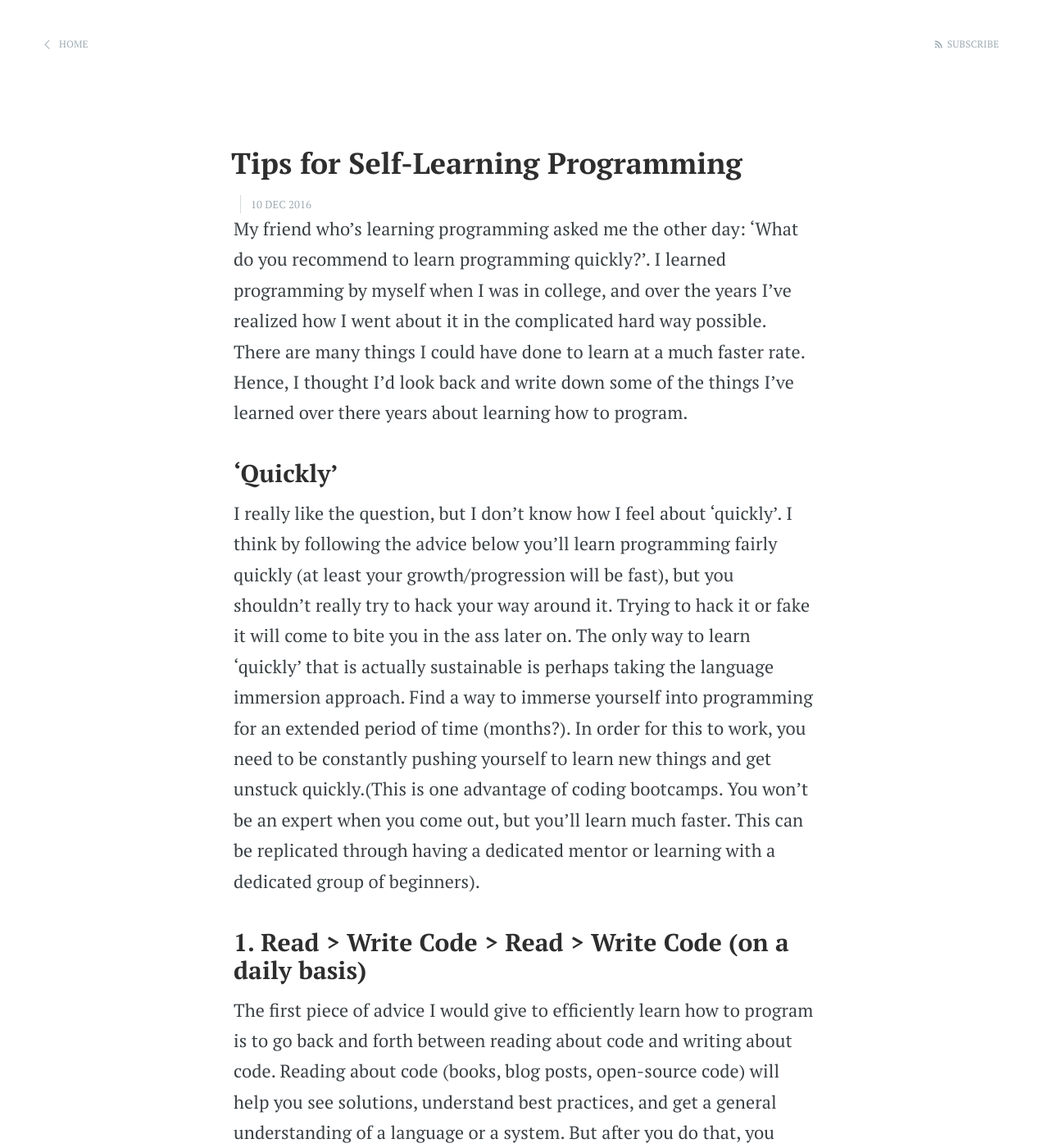
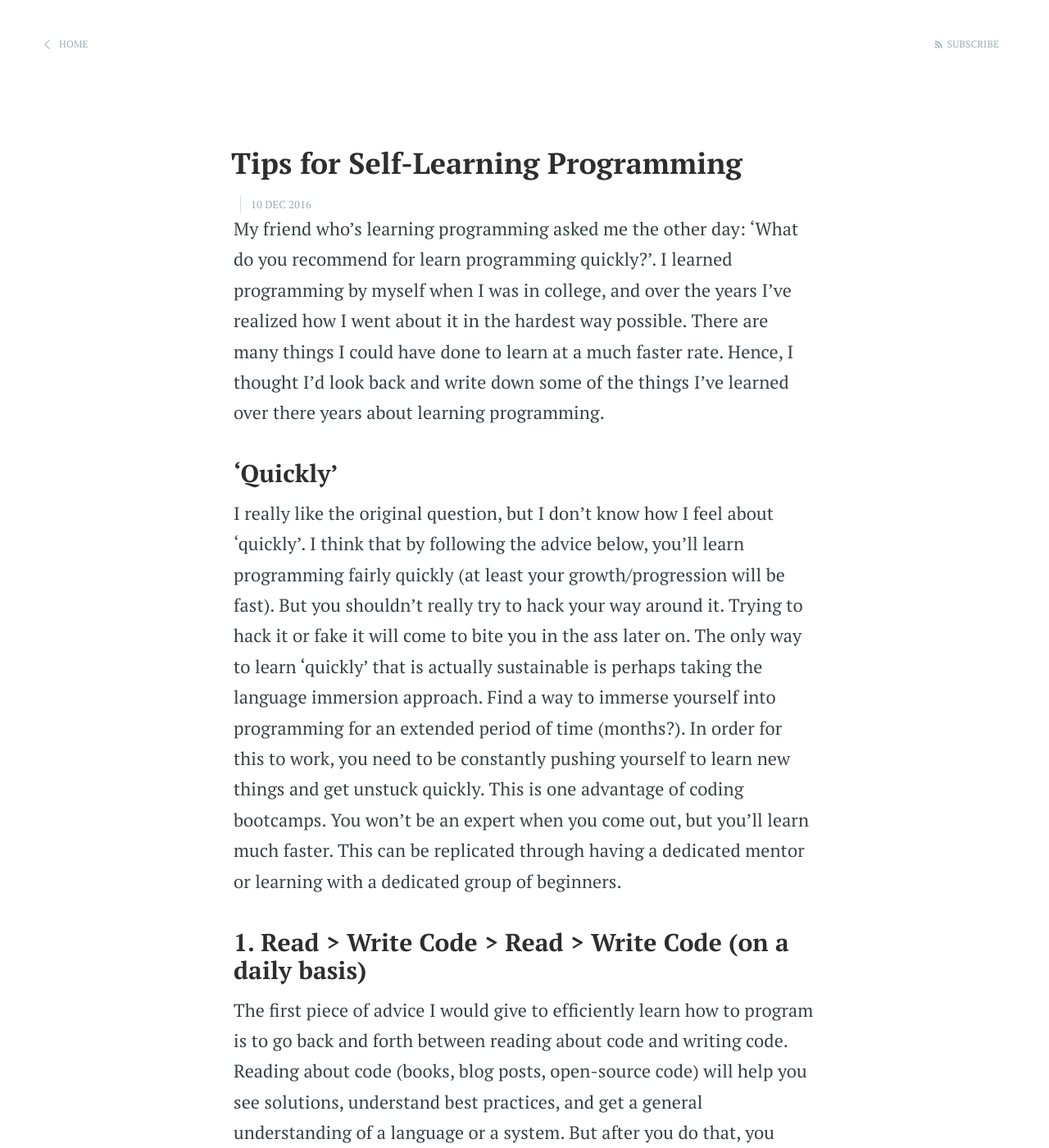
Before and after one commit to ljetter3/thejsj.github.io, a Jekyll site: the page built from _posts/2016-12-10-tips-for-learning-programming.markdown, in a window 1280 px wide and 1400 px high. Shown: the whole window at 82% size. Built offline with Jekyll 4.4.1, drawn with Linux system fonts in a browser that asks for light colours; Markdown is read by kramdown in place of the engine named in the settings; some of the changed text lies outside the part shown.

Commit message:
Typos #1

```diff
--- a/_posts/2016-12-10-tips-for-learning-programming.markdown
+++ b/_posts/2016-12-10-tips-for-learning-programming.markdown
@@ -3,21 +3,21 @@ layout: post
 title: Tips for Self-Learning Programming
 date: 2016-12-10 15:51:53.000000000 -07:00
 ---
-My friend who's learning programming asked me the other day: 'What do you recommend to learn programming quickly?'. I learned programming by myself when I was in college, and over the years I've realized how I went about it in the complicated hard way possible. There are many things I could have done to learn at a much faster rate. Hence, I thought I'd look back and write down some of the things I've learned over there years about learning how to program.
+My friend who's learning programming asked me the other day: 'What do you recommend for learn programming quickly?'. I learned programming by myself when I was in college, and over the years I've realized how I went about it in the hardest way possible. There are many things I could have done to learn at a much faster rate. Hence, I thought I'd look back and write down some of the things I've learned over there years about learning programming.
 
 ### 'Quickly'
 
-I really like the question, but I don't know how I feel about 'quickly'. I think by following the advice below you'll learn programming fairly quickly (at least your growth/progression will be fast), but you shouldn't really try to hack your way around it. Trying to hack it or fake it will come to bite you in the ass later on. The only way to learn 'quickly' that is actually sustainable is perhaps taking the language immersion approach. Find a way to immerse yourself into programming for an extended period of time (months?). In order for this to work, you need to be constantly pushing yourself to learn new things and get unstuck quickly.(This is one advantage of coding bootcamps. You won't be an expert when you come out, but you'll learn much faster. This can be replicated through having a dedicated mentor or learning with a dedicated group of beginners).
+I really like the original question, but I don't know how I feel about 'quickly'. I think that by following the advice below, you'll learn programming fairly quickly (at least your growth/progression will be fast). But you shouldn't really try to hack your way around it. Trying to hack it or fake it will come to bite you in the ass later on. The only way to learn 'quickly' that is actually sustainable is perhaps taking the language immersion approach. Find a way to immerse yourself into programming for an extended period of time (months?). In order for this to work, you need to be constantly pushing yourself to learn new things and get unstuck quickly. This is one advantage of coding bootcamps. You won't be an expert when you come out, but you'll learn much faster. This can be replicated through having a dedicated mentor or learning with a dedicated group of beginners.
 
 ### 1. Read > Write Code > Read > Write Code (on a daily basis)
 
-The first piece of advice I would give to efficiently learn how to program is to go back and forth between reading about code and writing about code. Reading about code (books, blog posts, open-source code) will help you see solutions, understand best practices, and get a general understanding of a language or a system. But after you do that, you need to actually go and write code. It can be anything. It can be little coding exercises or side-projects, but make sure you put that into practice and somehow use what you've learning by making it your own. If you don't do that, then you will find yourself in front of an editor having no idea what to do.
+The first piece of advice I would give to efficiently learn how to program is to go back and forth between reading about code and writing code. Reading about code (books, blog posts, open-source code) will help you see solutions, understand best practices, and get a general understanding of a language or a system. But after you do that, you need to actually go and write code. It can be anything. It can be little coding exercises or side-projects, but make sure you put that into practice and somehow use what you've learning. If you don't do that, then you will find yourself in front of an editor having no idea what to do.
 
-The trick here is for it to feel uncomfortable. This is also rather painful. Coding follows the 80/20 rule. You spend 80% of your time on 20% of your code or 20% of what you're learning. Getting using to this uncomfortable feeling and overcoming it is key.
+The trick here is for it to feel uncomfortable. This is rather painful, but that's how it should be. Coding follows the 80/20 rule. You spend 80% of your time on 20% of your code or 20% of what you're learning. Getting using to this uncomfortable feeling and overcoming it is key.
 
-This should happen not on a week by week basis or on a month by month basis, but on a day to day basis. The more you wait to use those skills, the more they will dull out. The more you wait to learn something new, the more missed opportunities you'll have to incorporate that into your code.
+This iteration cycle should happen, not on a week by week basis or on a month by month basis, but on a day to day basis. The more you wait to use those skills, the more they will dull out. The more you wait to learn something new, the more missed opportunities you'll have to incorporate that into your code.
 
-Perhaps the best site to start reading about general programming topics is [lobste.rs](https://lobste.rs). They have a huge variety of articles on many programming topics. The other good site is [Hacker News](http://news.ycombinator.com), but sites tends to go off-topic fairly frequently.
+The site I recommend to start reading about general programming topics is [lobste.rs](https://lobste.rs). They have a huge variety of articles on many programming topics. The other good site is [Hacker News](http://news.ycombinator.com), but sites tends to go off-topic fairly frequently.
 
 ### 2. Don't get stuck. Ask for help
 
```
